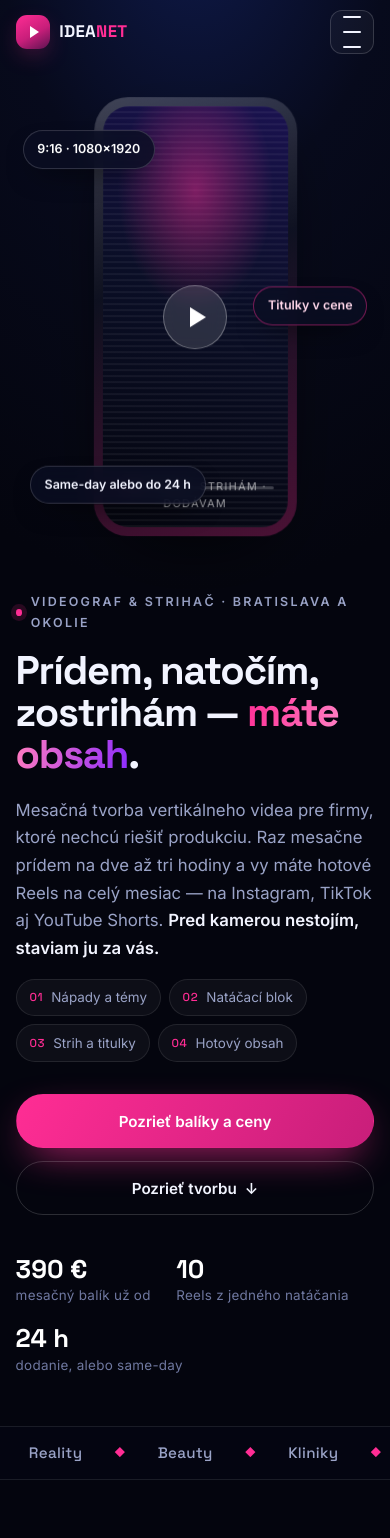
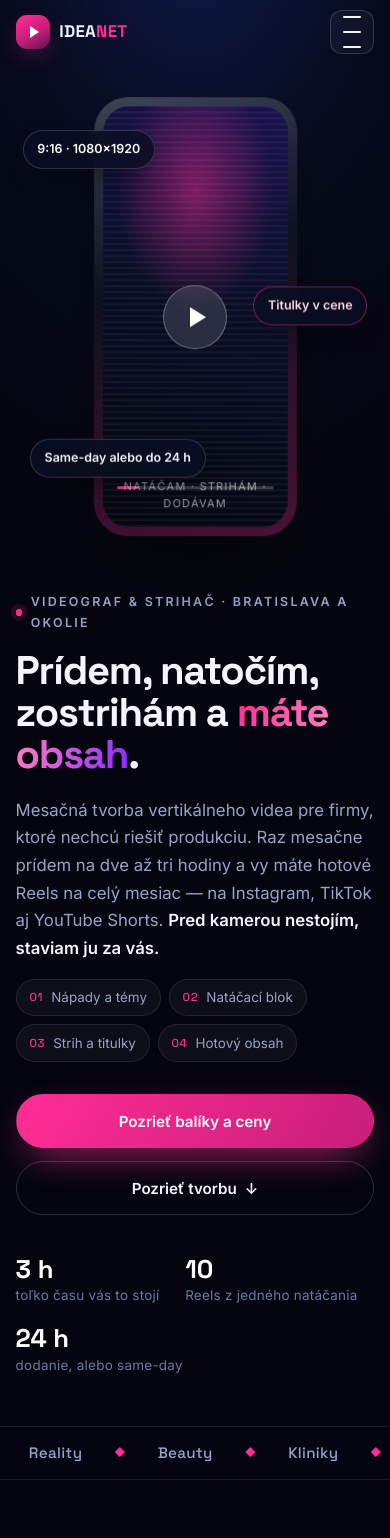
Before and after one commit to petkus2015/ideanet, a PHP site: page / in a window 390 px wide. Shown: the top 1538 px of the page. Run offline with PHP 8.4, Linux system fonts and the light colour scheme.

Commit message:
Nadpis, úvod bez cien, podcast do 3 dní
Nadpis je teraz „Prídem, natočím, zostrihám a máte obsah."

Z úvodu zmizla cena. Rýchlosť tam zostáva — chip „Same-day alebo
do 24 h" aj štatistika s 24 hodinami — ale na balíky a sumy sa klient
dostane až v cenníku nižšie. Uvoľnené miesto v štatistikách dostal čas,
ktorý to klienta stojí: 3 hodiny mesačne.

Podcast skrátený z piatich na tri pracovné dni, vrátane poznámky
v podmienkach a v textovej ponuke.

Pri kontrole sa ukázalo, že dlhší chip „Same-day alebo do 24 h" na mobile
prekrýval popisku v telefóne — chip som posunul vyššie a overil na troch
šírkach, že sa už prvky nedotýkajú.

Co-Authored-By: Claude Opus 5 <noreply@anthropic.com>
Claude-Session: https://claude.ai/code/session_01Fz61n7YU6jQe9FiW2EftMQ

```diff
--- a/index.html
+++ b/index.html
@@ -71,7 +71,7 @@
         <p class="eyebrow reveal"><span class="dot"></span> Videograf &amp; strihač · Bratislava a okolie</p>
         <h1 class="reveal">
           Prídem, natočím,<br>
-          zostrihám — <span class="grad">máte obsah</span>.
+          zostrihám a <span class="grad">máte obsah</span>.
         </h1>
         <p class="lead reveal">
           Mesačná tvorba vertikálneho videa pre firmy, ktoré nechcú riešiť produkciu.
@@ -90,7 +90,7 @@
           <a class="btn btn--ghost" href="#portfolio">Pozrieť tvorbu <span aria-hidden="true">↓</span></a>
         </div>
         <ul class="hero__stats reveal" role="list">
-          <li><b data-count="390" data-suffix=" €">0</b><span>mesačný balík už od</span></li>
+          <li><b data-count="3" data-suffix=" h">0</b><span>toľko času vás to stojí</span></li>
           <li><b data-count="10" data-suffix="">0</b><span>Reels z jedného natáčania</span></li>
           <li><b data-count="24" data-suffix=" h">0</b><span>dodanie, alebo same-day</span></li>
         </ul>
@@ -414,7 +414,7 @@
             <li class="tier tier--best">
               <div class="tier__main">
                 <b>Podcast u vás</b>
-                <span>natáčanie do 3 hodín · zostrih celej epizódy 16:9 · 3 vertikálne výstrižky na Reels · zvuk z mikroportov · dodanie do 5 dní</span>
+                <span>natáčanie do 3 hodín · zostrih celej epizódy 16:9 · 3 vertikálne výstrižky na Reels · zvuk z mikroportov · dodanie do 3 dní</span>
               </div>
               <span class="tier__price">400 €</span>
               <a class="tier__cta" href="#kontakt" data-package="Podcast u vás — 400 €">Dopyt</a>
--- a/ponuka/pre-firmy.html
+++ b/ponuka/pre-firmy.html
@@ -464,7 +464,7 @@ b,strong{font-weight:700;color:var(--ink)}
           <li><span class="tick"></span>3 vertikálne výstrižky na Reels a TikTok</li>
           <li><span class="tick"></span>Zvuk z mikroportov</li>
           <li><span class="tick"></span>Základný color grading a hudba</li>
-          <li><span class="tick"></span>Dodanie do 5 pracovných dní</li>
+          <li><span class="tick"></span>Dodanie do 3 pracovných dní</li>
         </ul>
       </div>
       <p class="note__p">400 €<small>za epizódu</small></p>
@@ -594,7 +594,7 @@ b,strong{font-weight:700;color:var(--ink)}
       <div class="term">
         <h4>Dodanie</h4>
         <p>Do 24 hodín od natáčania. Počíta sa od dodania všetkých potrebných
-           podkladov. Podcast je výnimka — celá epizóda do 5 pracovných dní.</p>
+           podkladov. Podcast je výnimka — celá epizóda do 3 pracovných dní.</p>
       </div>
       <div class="term">
         <h4>Same-day</h4>
--- a/styles.css
+++ b/styles.css
@@ -220,7 +220,7 @@ section[id]{scroll-margin-top:clamp(72px,9vh,96px)}
 }
 .chip--1{top:6%;left:-2%;color:#fff}
 .chip--2{top:44%;right:-4%;border-color:rgba(255,45,148,.45);color:#ffd7ea;animation-delay:-2s}
-.chip--3{bottom:8%;left:4%;animation-delay:-4s}
+.chip--3{bottom:14%;left:4%;animation-delay:-4s}
 @keyframes bob{50%{transform:translateY(-12px)}}
 
 .marquee{border-block:1px solid var(--line);overflow:hidden;background:rgba(5,7,20,.5);padding-block:.85rem}
```
Also changed, not shown: docs/ponuka.md (+2 -2 lines).
